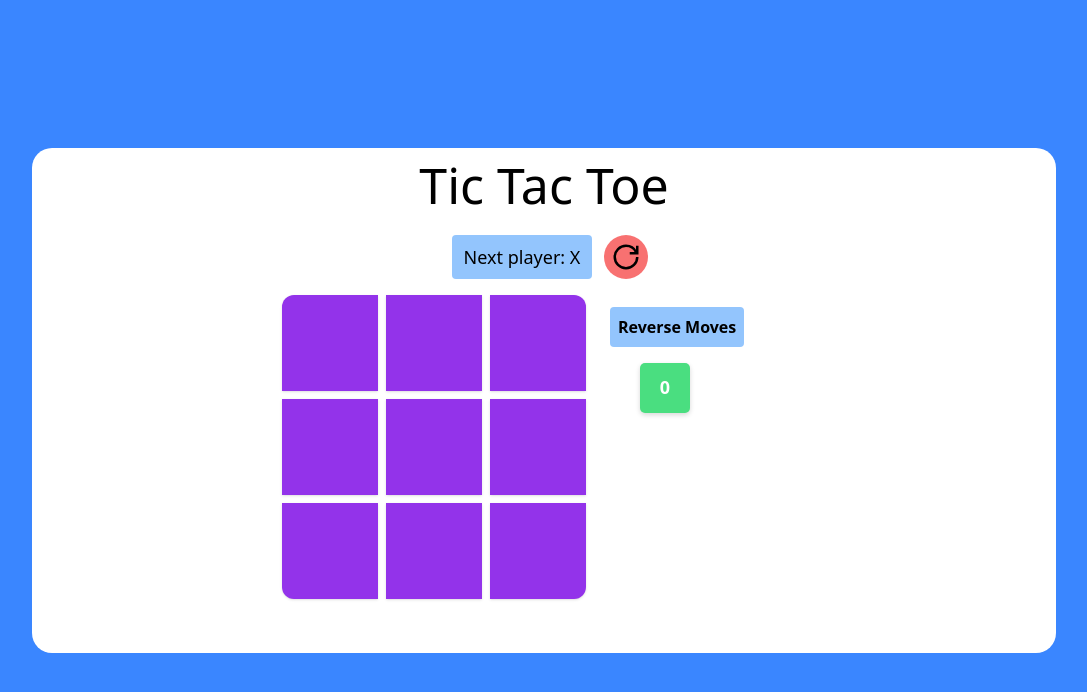
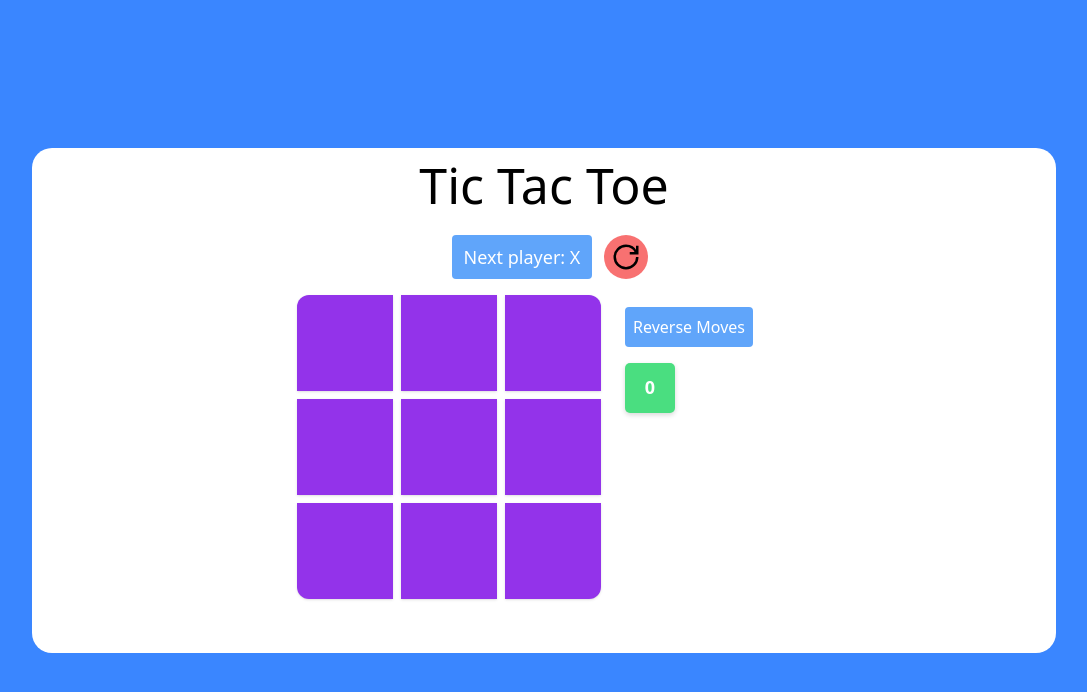
Before and after one commit to arenclissold/react-tic-tac-toe, a React (Vite) app: page / in a window 1280 px wide. Shown: the top 692 px of the page, without its empty margins (96-1183 px from the left). Built offline with nearby package versions, Linux system fonts and the light colour scheme.

Commit message:
added draw when neither player wins

```diff
--- a/src/main.jsx
+++ b/src/main.jsx
@@ -108,7 +108,7 @@ class Game extends React.Component {
 
     const moves = history.map((step, move) => {
       if (this.state.reverseMoves) move = Math.abs(move - history.length + 1)
-      const isActive = move === this.state.stepNumber ? 'bg-green-400' : ''
+      const isActive = move === this.state.stepNumber ? 'bg-green-400' : 'hover:bg-blue-500'
       return (
         <li key={move}>
             <button className={isActive} onClick={() => this.jumpTo(move)}>{move}</button>
@@ -124,13 +124,17 @@ class Game extends React.Component {
 
       const ReverseButton = () => {
         return (
-          <button className='font-bold bg-blue-300 px-2 py-2 rounded my-4' onClick={() => this.reverse()}>Reverse Moves</button>
+          <button
+          className='bg-blue-400 text-white px-2 py-2 rounded my-4 transition-all hover:bg-blue-500'
+          onClick={() => this.reverse()}>Reverse Moves</button>
           )
         }
 
         let status;
         if (winner) {
           status = 'Winner: ' + winner.winner
+        } else if (!current.squares.includes(null)) {
+          status = 'Draw!'
         } else {
           status = `Next player: ${this.state.xIsNext ? 'X' : 'O'}`;
         }
@@ -138,7 +142,7 @@ class Game extends React.Component {
 
         return (
           <div className='flex flex-col items-center'>
-        <div className='flex items-center'><h2 className='text-center bg-blue-300 text-lg rounded px-3 py-2 m-3'>{status}</h2><ResetButton /></div>
+        <div className='flex items-center'><h2 className='text-center bg-blue-400 text-white text-lg rounded px-3 py-2 m-3'>{status}</h2><ResetButton /></div>
 
         <div className="game">
           <div className="game-board">
@@ -150,7 +154,7 @@ class Game extends React.Component {
           </div>
           <div className="game-info">
             <ReverseButton />
-            <ol>{moves}</ol>
+            <ol className='list-none p-0'>{moves}</ol>
           </div>
         </div>
       </div>
```
